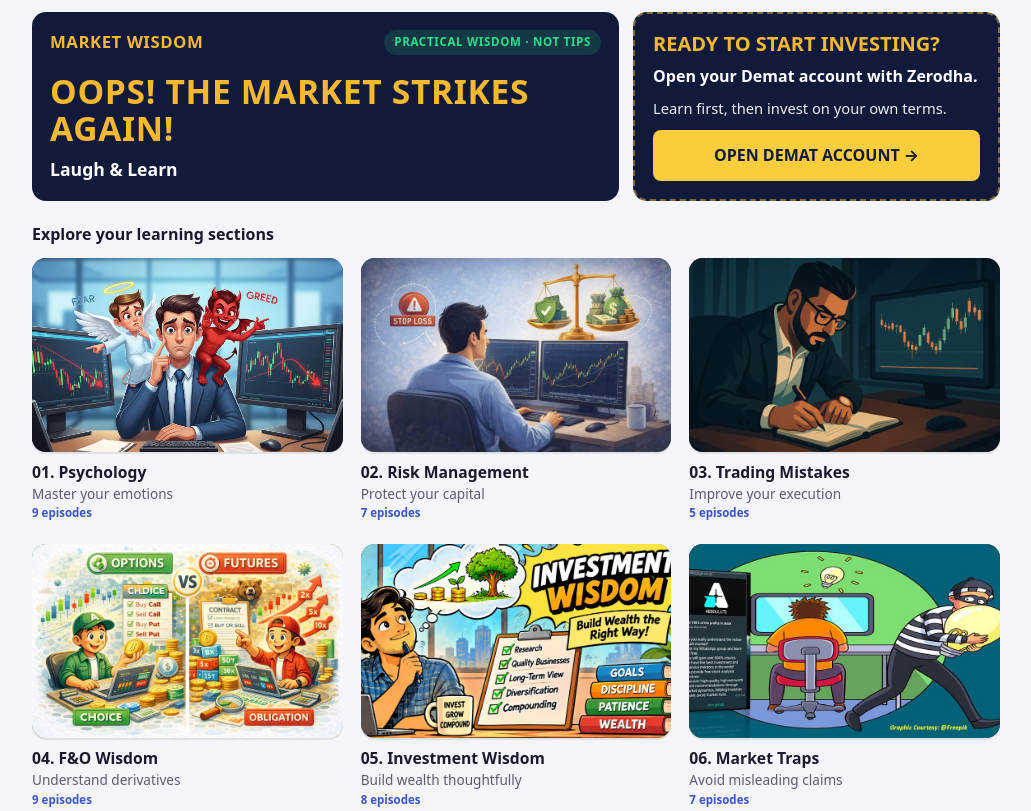
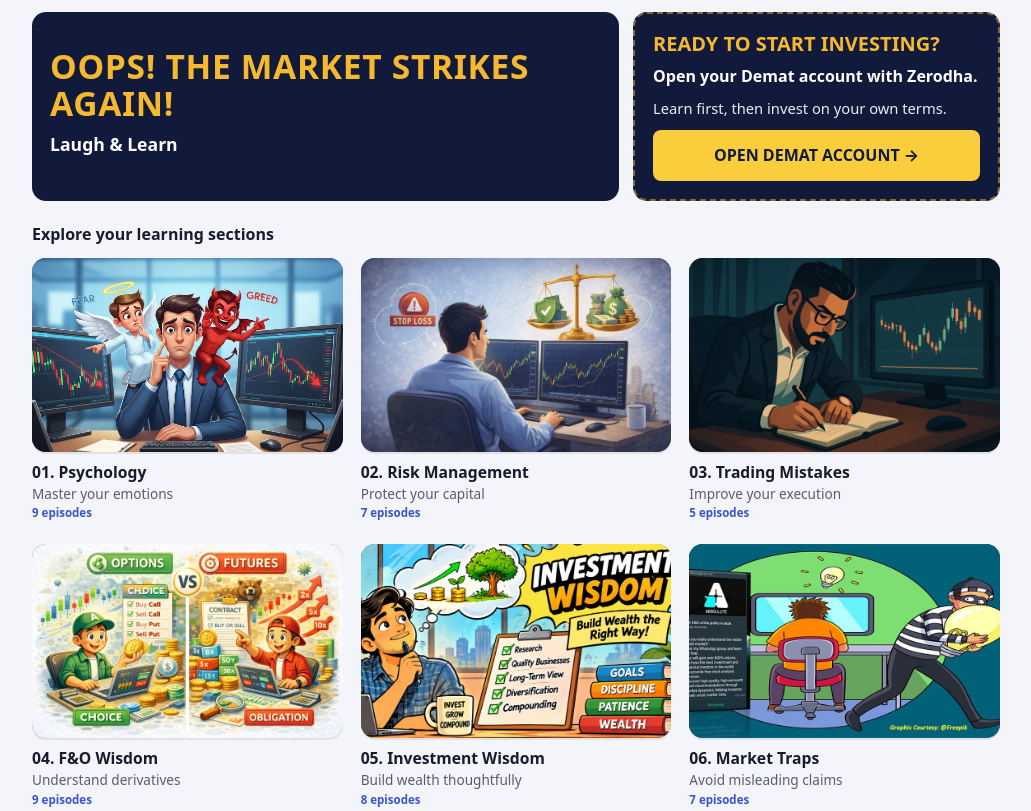
Before and after one commit to vkkeyan1711/powerpangu, a plain HTML site: page comics.html in a window 1280 px wide. Shown: the top 811 px of the page, without its empty margins (124-1155 px from the left). Drawn offline with Linux system fonts and the light colour scheme.

Commit message:
Update comics.html

```diff
--- a/comics.html
+++ b/comics.html
@@ -1229,10 +1229,7 @@ function viewHome(){
   }).join('');
   return `<div class="hero">
   <section class="brand">
-    <div class="brand-top">
-      <span class="name">MARKET WISDOM</span>
-      <span class="pill">PRACTICAL WISDOM · NOT TIPS</span>
-    </div>
+
     <h1>OOPS! THE MARKET STRIKES AGAIN!</h1>
     <div class="tagline">Laugh & Learn </div>
       </section>
```
